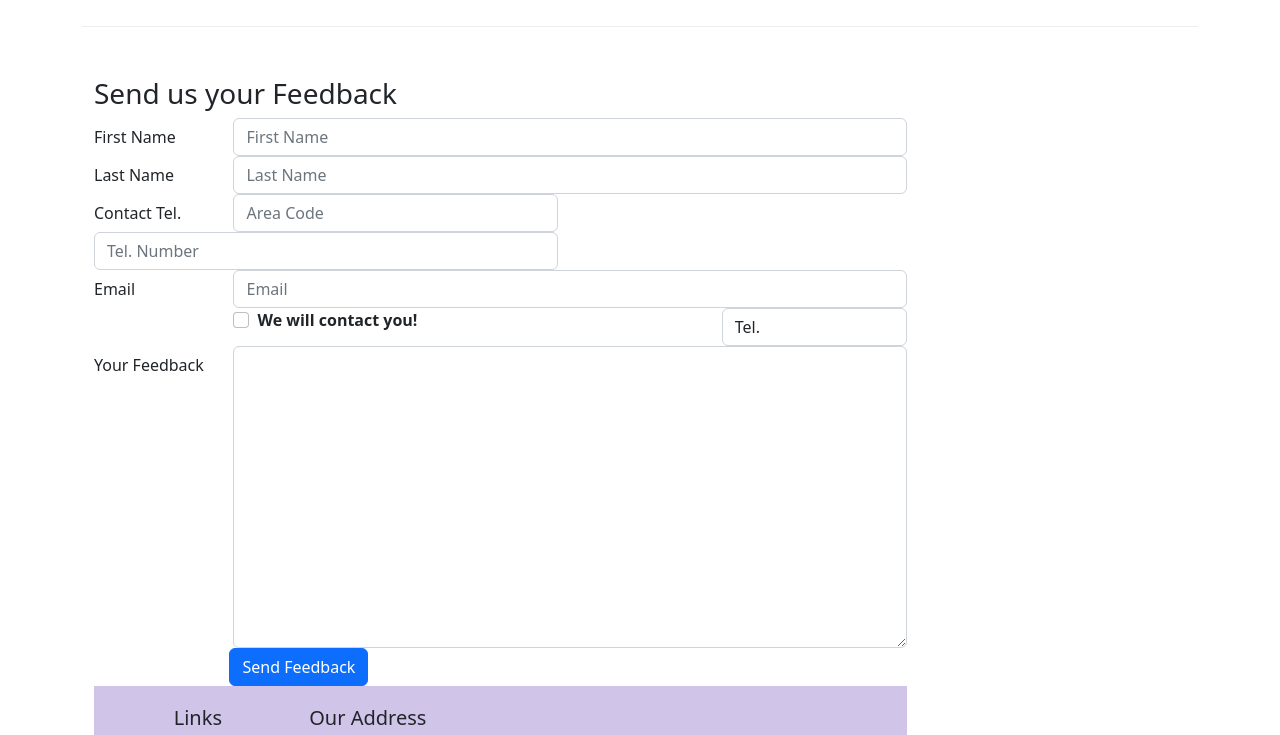
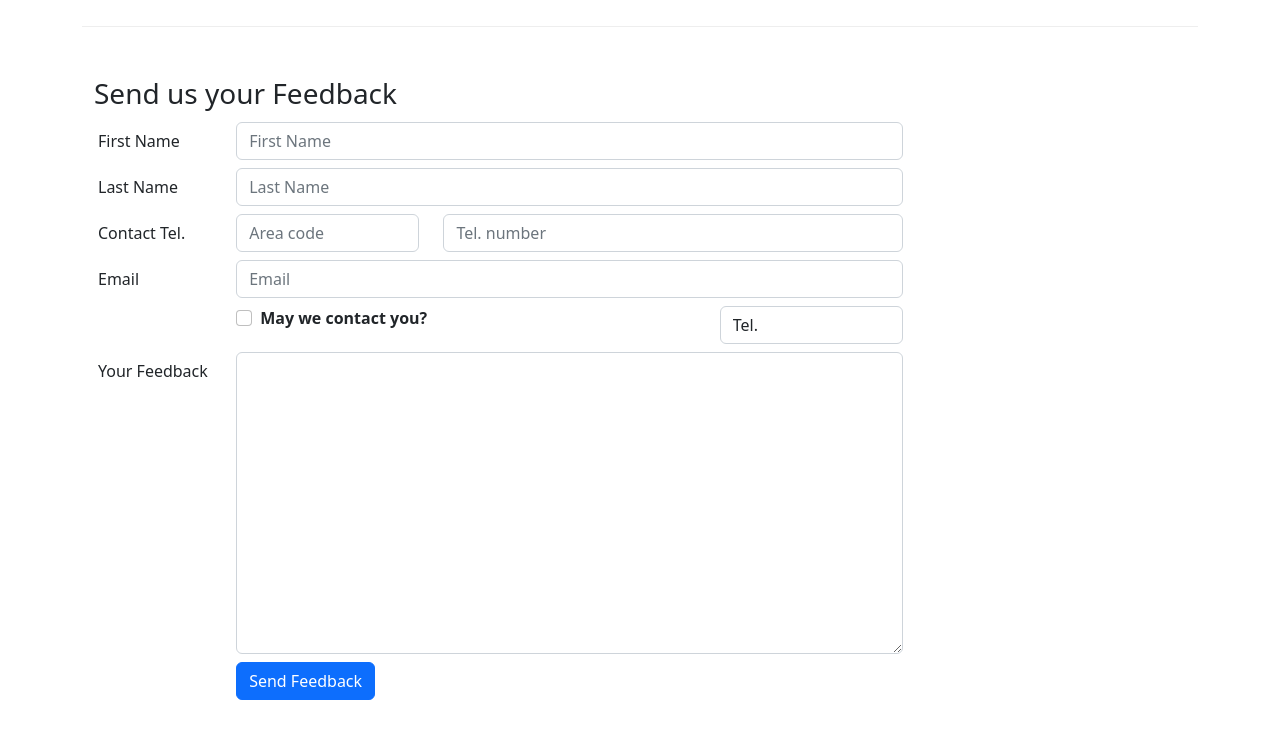
Before and after one commit to AndreiChetan/Test-repo, a website: page contactus.html in a window 1280 px wide. Shown: the part 770-1505 px from the top of the page. Drawn offline with nearby package versions, Linux system fonts and the light colour scheme.

Commit message:
forms update

```diff
--- a/contactus.html
+++ b/contactus.html
@@ -116,67 +116,63 @@
         </div>
         <div class="col-12 col-md-9">
                  <form>
-                <div class="form-group row">
-                    <label for= "firstname" class="col-md-2 col-form-label">First Name</label>
+                    <div class="form-group row p-1">
+                        <label for="firstname" class="col-md-2 col-form-label">First Name</label>
                         <div class="col-md-10">
                             <input type="text" class="form-control" id="firstname" name="firstname" placeholder="First Name">
-
                         </div>
-
                     </div>
-                <div class="form-group row">
-                    <label for= "lastname" class="col-md-2 col-form-label">Last Name</label>
+                    <div class="form-group row p-1">
+                        <label for="lastname" class="col-md-2 col-form-label">Last Name</label>
                         <div class="col-md-10">
                             <input type="text" class="form-control" id="lastname" name="lastname" placeholder="Last Name">
                         </div>
-
                     </div>
-        <div class="col-12 col-md">
-            <div class="form-group row">
-                    <label for= "telnum" class="col-12 col-md-2 col-form-label">Contact Tel.</label>
-                        <div class="col-5 col-md-5">
-                            <input type="tel" class="form-control" id="areacode" name="areacode" placeholder="Area Code">
-
+                                        <div class="form-group row p-1">
+                        <label for="telnum" class="col-12 col-md-2 col-form-label">Contact Tel.</label>
+                        <div class="col-5 col-md-3">
+                            <input type="tel" class="form-control" id="areacode" name="areacode" placeholder="Area code">
                         </div>
                         <div class="col-7 col-md-7">
-                            <input type="tel" class="form-control" id="telnum" name="telnum" placeholder="Tel. Number">
-
+                            <input type="tel" class="form-control" id="telnum" name="telnum" placeholder="Tel. number">
                         </div>
-
                     </div>
-                <div class="form-group row">
-                    <label for= "emailid" class="col-md-2 col-form-label">Email</label>
+                    <div class="form-group row p-1">
+                        <label for="emailid" class="col-md-2 col-form-label">Email</label>
                         <div class="col-md-10">
                             <input type="email" class="form-control" id="emailid" name="emailid" placeholder="Email">
                         </div>
                     </div>
-        <div class="form-group row">
+                                        <div class="form-group row p-1">
                         <div class="col-md-6 offset-md-2">
                             <div class="form-check">
-                    <input type="checkbox" class="form-check-input" name="arpprove" id=" aprove" value="">
-                    <label for="approve" class="form-check-label"><strong>We will contact you!</strong></label>
+                                <input type="checkbox" class="form-check-input" name="approve" id="approve" value="">
+                                <label class="form-check-label" for="approve">
+                                    <strong>May we contact you?</strong>
+                                </label>
                             </div>
                         </div>
-            <div class="col-md-3  offset-md-1">
+                        <div class="col-md-3 offset-md-1">
                             <select class="form-control">
                                 <option>Tel.</option>
                                 <option>Email</option>
                             </select>
                         </div>
                     </div>
-          <div class="form-group row">
-                    <label for= "feedback" class="col-md-2 col-form-label">Your Feedback</label>
+                                        <div class="form-group row p-1">
+                        <label for="feedback" class="col-md-2 col-form-label">Your Feedback</label>
                         <div class="col-md-10">
-                            <textarea type="textarea" class="form-control" id="feedback" name="feedback" rows="12"></textarea>
+                            <textarea class="form-control" id="feedback" name="feedback" rows="12"></textarea>
                         </div>
-                <div class="form-group row">
+                    </div>
+                                        <div class="form-group row p-1">
                         <div class="offset-md-2 col-md-10">
-                        <button type="submit" class="btn btn-primary">
-                            Send Feedback
-                        </button>
+                            <button type="submit" class="btn btn-primary">Send Feedback</button>
                         </div>
                     </div>
                 </form>
+        </div>
+        <div class="col-12 col-md"></div>
       </div>
     </div>
 
```
Lines whose indentation alone changed are shown as unchanged.
